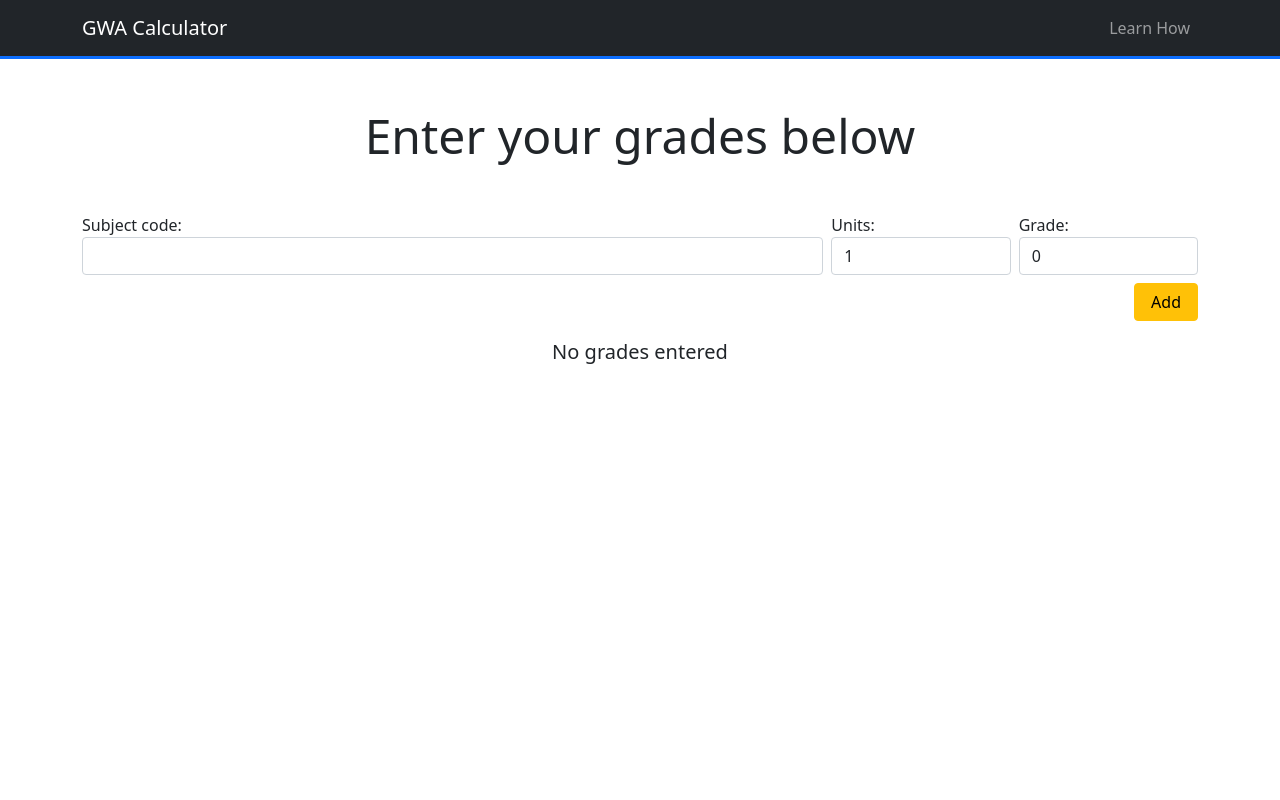
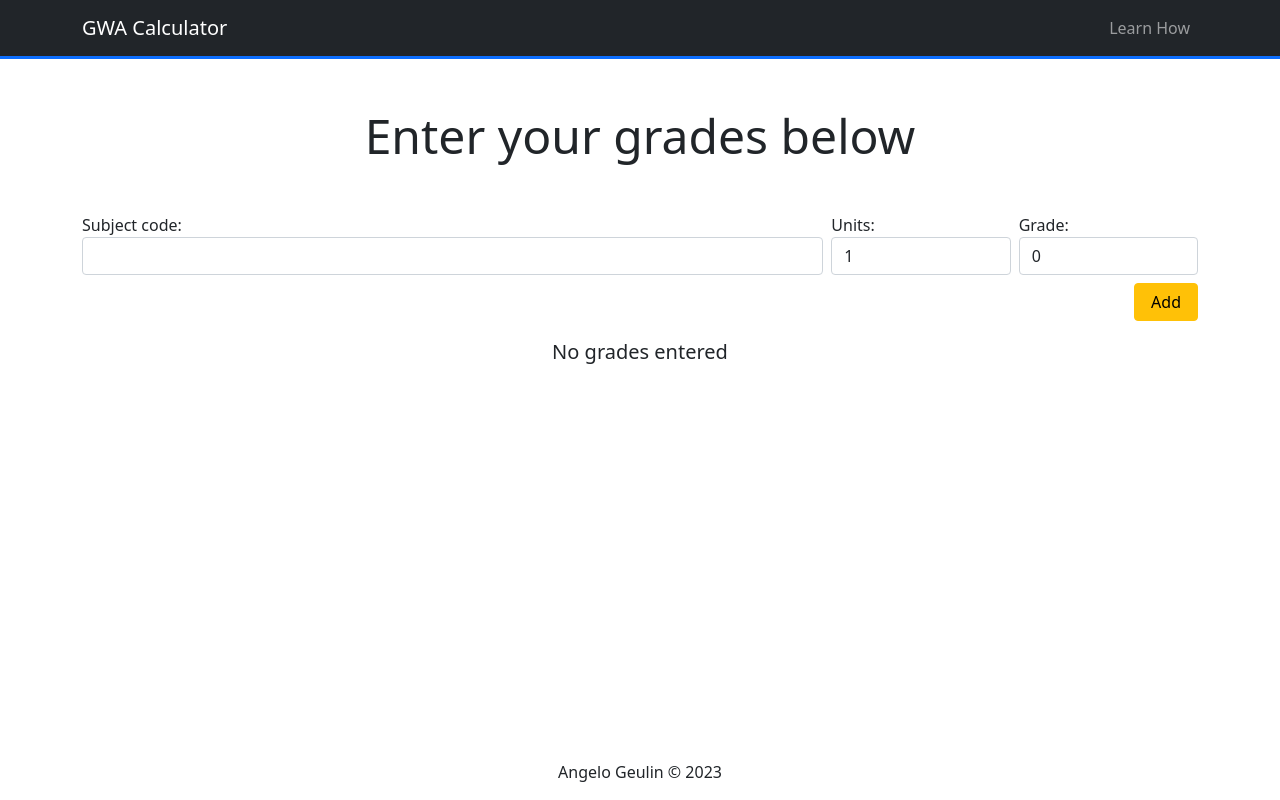
Before and after one commit to arvl130/vue-gwa-calculator, a Vue app: page / in a window 1280 px wide. Built offline with nearby package versions, Linux system fonts and the light colour scheme.

Commit message:
feat: add footer and copyright

```diff
--- a/index.html
+++ b/index.html
@@ -4,7 +4,7 @@
     <meta charset="UTF-8" />
     <link rel="icon" href="/favicon.ico" />
     <meta name="viewport" content="width=device-width, initial-scale=1.0" />
-    <title>Vite App</title>
+    <title>GWA Calculator</title>
   </head>
   <body>
     <div id="app"></div>
--- a/src/App.vue
+++ b/src/App.vue
@@ -1,9 +1,9 @@
 <script setup>
-import "bootstrap/dist/css/bootstrap.min.css";
-import "bootstrap-icons/font/bootstrap-icons.css";
-import GradesForm from "./components/GradesForm.vue";
-import GradesList from "./components/GradesList.vue";
-import GradesResult from "./components/GradesResult.vue";
+import "bootstrap/dist/css/bootstrap.min.css"
+import "bootstrap-icons/font/bootstrap-icons.css"
+import GradesForm from "./components/GradesForm.vue"
+import GradesList from "./components/GradesList.vue"
+import GradesResult from "./components/GradesResult.vue"
 </script>
 
 <template>
@@ -29,4 +29,17 @@ import GradesResult from "./components/GradesResult.vue";
       <GradesResult />
     </div>
   </main>
+  <footer class="text-center px-2 py-3">Angelo Geulin &copy; 2023</footer>
 </template>
+
+<style>
+#app {
+  min-height: 100vh;
+  display: grid;
+  grid-template-rows: auto 1fr auto;
+}
+
+footer {
+  font-weight: 500;
+}
+</style>
```
